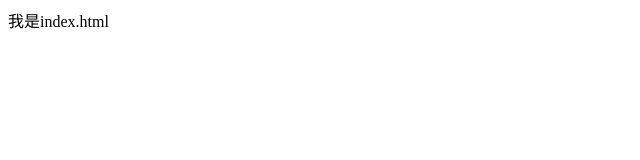
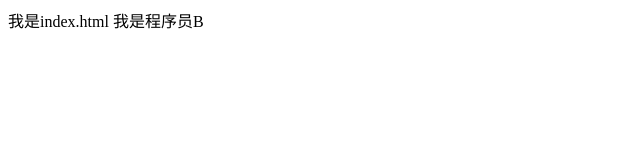
Before and after one commit to lhy123123123/git-demo, a plain HTML site: page index.html in a window 1280 px wide. Shown: the whole page, without its empty margins (0-640 px from the left). Drawn offline with Linux system fonts and the light colour scheme.

Commit message:
程序员B的第一次提交

```diff
--- a/index.html
+++ b/index.html
@@ -6,5 +6,6 @@
 </head>
 <body>
 我是index.html
+我是程序员B
 </body>
 </html>
```
